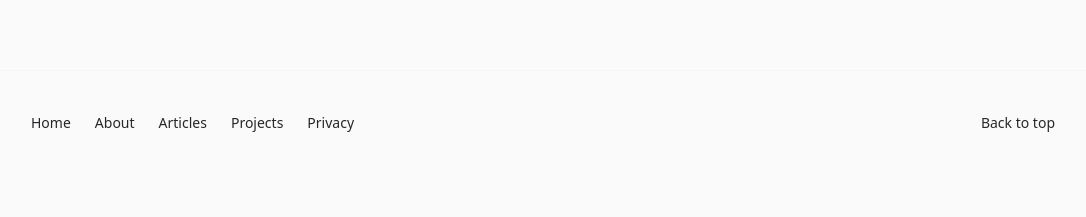
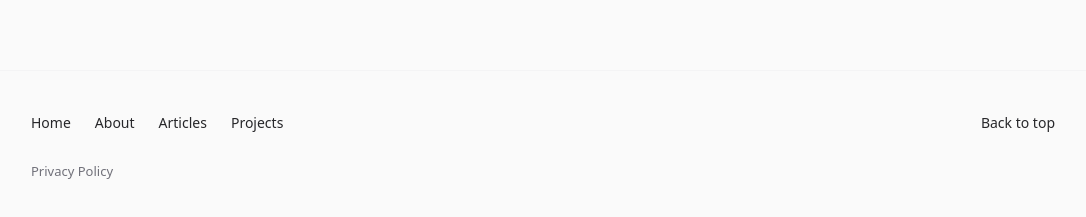
Before and after one commit to azdanov/azdanov-web, a Next.js app: page /articles/2024/implementing-pagination-in-a-spring-boot-app-with-thymeleaf in a window 1280 px wide. Shown: the part 11623-11840 px from the top of the page, without its empty margins (97-1183 px from the left). Built offline with nearby package versions, Linux system fonts and the light colour scheme; no server answers.

Commit message:
chore: Update footer layout and make privacy policy link smaller

```diff
--- a/src/components/Footer.tsx
+++ b/src/components/Footer.tsx
@@ -26,7 +26,7 @@ export function Footer() {
   return (
     <footer className="mt-20 flex-none md:mt-32">
       <ContainerOuter>
-        <div className="border-t border-zinc-100 pb-16 pt-10 dark:border-zinc-700/40">
+        <div className="border-t border-zinc-100 pb-10 pt-10 dark:border-zinc-700/40">
           <ContainerInner>
             <div className="flex flex-col items-center justify-between gap-6 text-sm font-medium text-zinc-800 dark:text-zinc-200 sm:flex-row">
               <div className="flex gap-6">
@@ -34,15 +34,17 @@ export function Footer() {
                 <NavLink href="/about">About</NavLink>
                 <NavLink href="/articles">Articles</NavLink>
                 <NavLink href="/projects">Projects</NavLink>
-                <NavLink href="/privacy">Privacy</NavLink>
               </div>
               <button
                 type="button"
                 onClick={() => window.scrollTo({ top: 0, behavior: "smooth" })}
-                className="transition hover:text-blue-500 dark:hover:text-blue-400"
+                className="hidden transition hover:text-blue-500 dark:hover:text-blue-400 sm:block"
               >
                 Back to top
               </button>
+            </div>
+            <div className="mt-6 text-center text-xs text-zinc-500 dark:text-zinc-400 sm:text-left">
+              <NavLink href="/privacy">Privacy Policy</NavLink>
             </div>
           </ContainerInner>
         </div>
```
